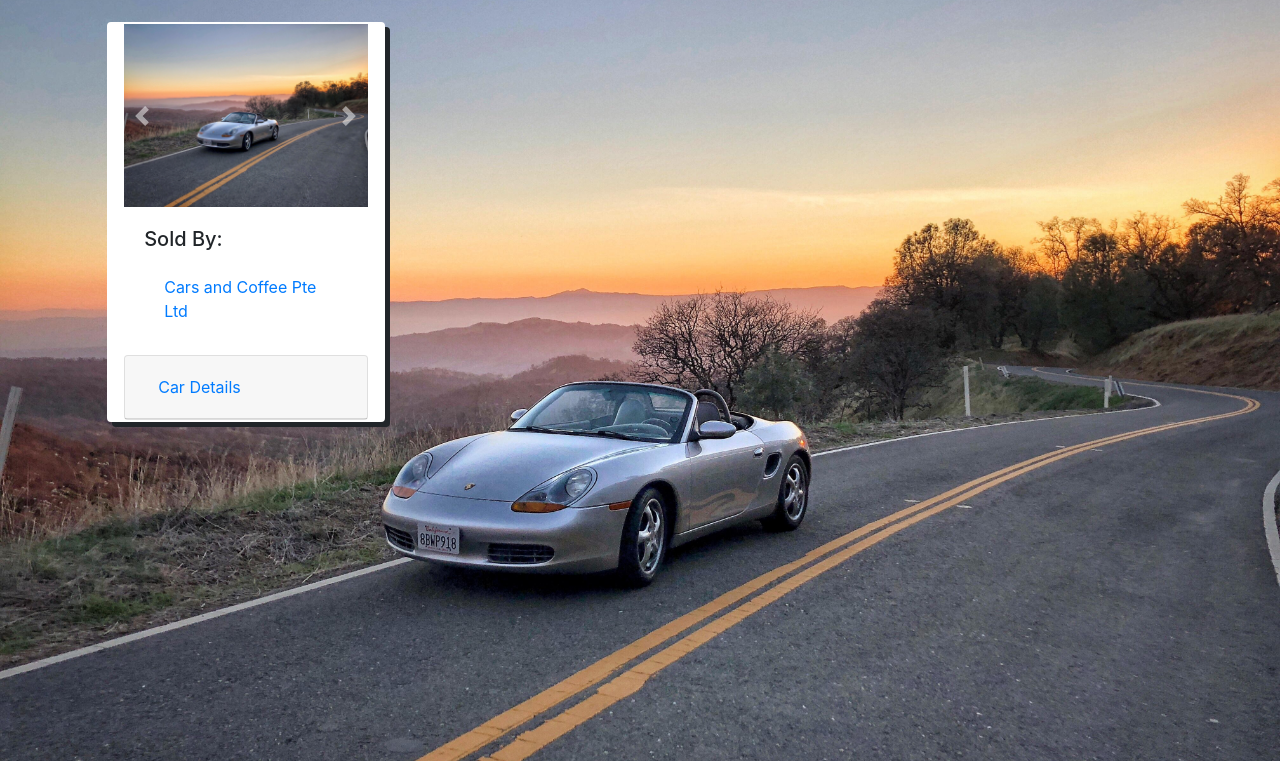
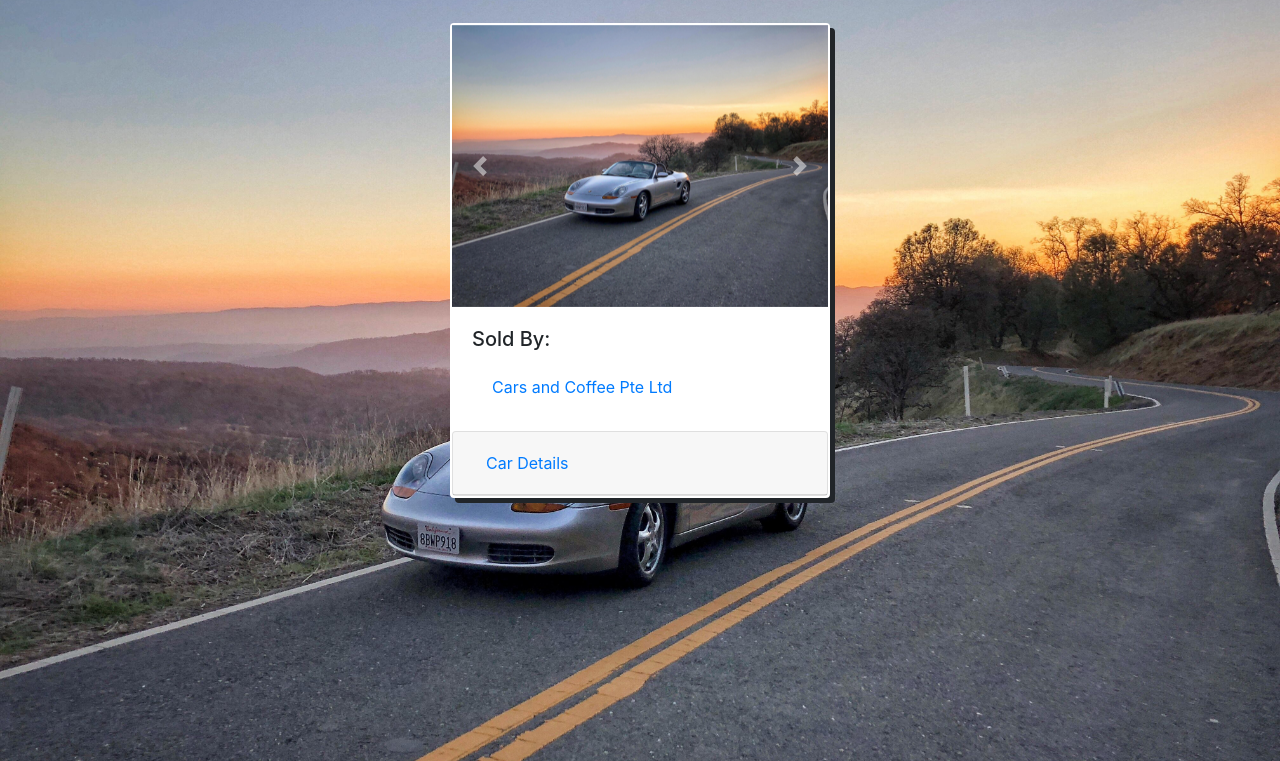
Before and after one commit to Code-Institute-Submissions/liuzhenxin2-vroom-, a Flask app: page /all_listings in a window 1280 px wide. Shown: the top 761 px of the page. Run offline with Flask 2, Linux system fonts and the light colour scheme; a database or web service that is not in the repository returns one stand-in record (values such as "Sample title"); some libraries are stand-ins or nearby versions.

Commit message:
styled all_listings page

```diff
--- a/app.py
+++ b/app.py
@@ -64,8 +64,9 @@ def process_create():
     if len(errors) > 0:
         car_brand = db.brands.find()
         flash("Unable to create listing", "danger")
-        previous_values = request.form.to_dict()
-        previous_values['car_brand'] = ObjectId(previous_values['car_brand'])
+        # previous_values = request.form.to_dict()
+        # previous_values['car_brand'] = ObjectId(previous_values['car_brand'])
+        previous_values = request.form
         return render_template("create_listing.template.html", errors=errors, previous_values=previous_values, car_brand=car_brand)
 
     # fetch the info of the brand by its ID
--- a/templates/all_listings.template.html
+++ b/templates/all_listings.template.html
@@ -1,8 +1,10 @@
 {% extends "base.template.html" %}
 
 {% block content %}
+<div class="row row-cols-1 row-cols-md-3 d-flex justify-content-around">
 {% for each_listing in listings %}
-<div class="card col-lg-3" style= "margin: 2%; border: 2px white solid; box-shadow: 5px 5px;">
+        <div class="card" style= "margin: 2%; border: 2px white solid; box-shadow: 5px 5px;">
+
         <div id="carouselControls" class="carousel slide" data-ride="carousel">
             <div class="carousel-inner">
             <div class="carousel-item active">
@@ -89,6 +91,8 @@
             </div>
             </div>
         </div>
+
         </div>
         {%endfor%}
+</div>
 {%endblock%}
--- a/templates/base.template.html
+++ b/templates/base.template.html
@@ -20,7 +20,7 @@
     <title>Vroom!</title>
   </head>
   <body>
-    <div class="container d-flex flex-row justify-content-between">
+    <div class="container">
 		{% with messages = get_flashed_messages(with_categories=true) %}
 		{% if messages %}
 		{% for category, message in messages %}
```
Lines whose indentation alone changed are shown as unchanged.
